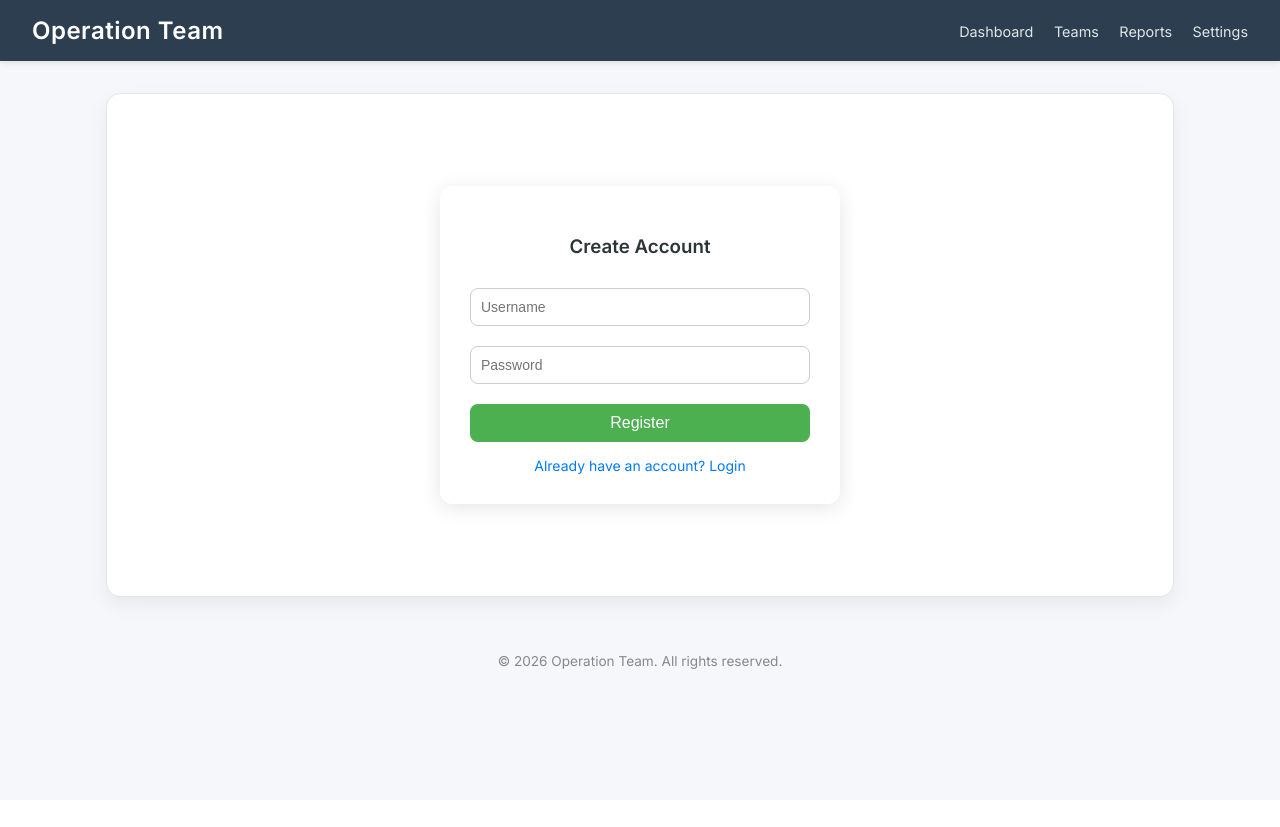
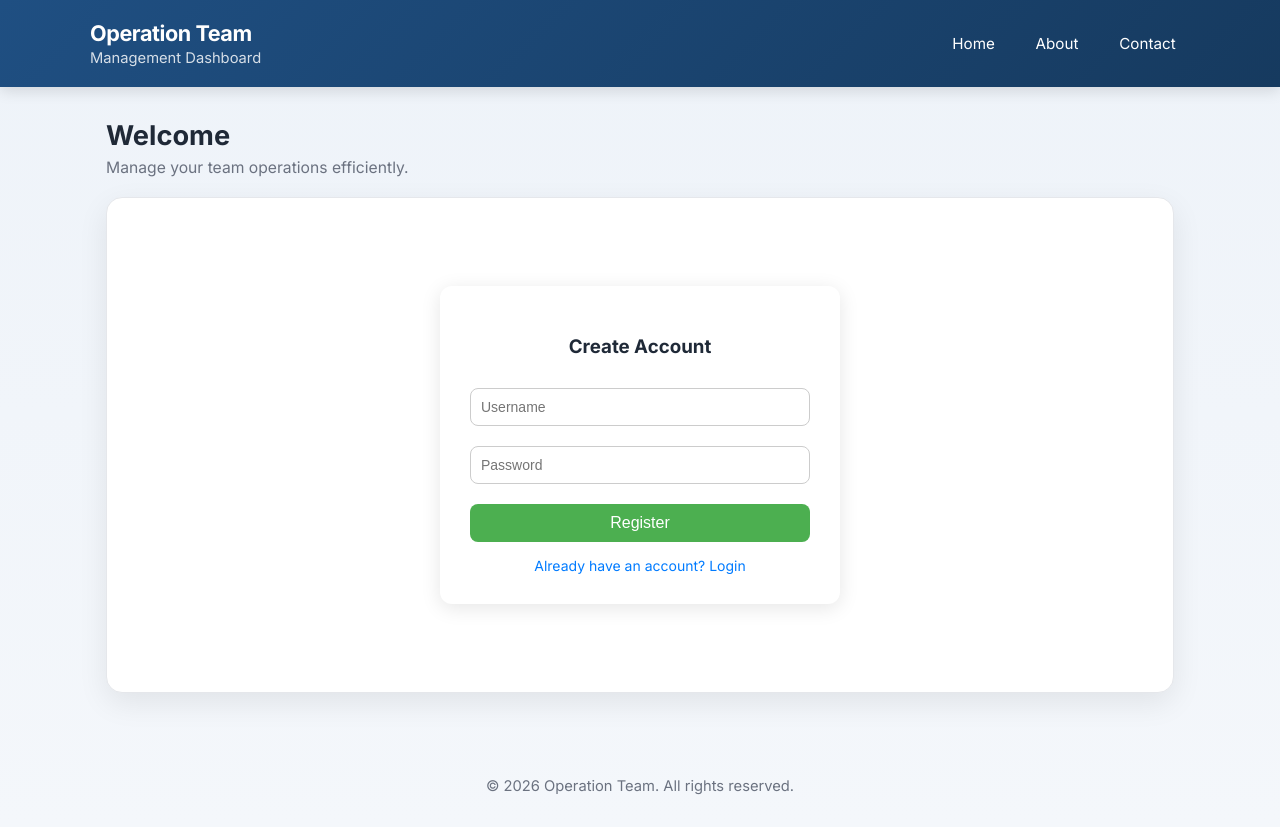
Before and after one commit to clarincehierro001-hue/justforyou, a Flask app: page /register in a window 1280 px wide. Before the commit the page ends 669 px from the top, so only its background shows below. Run offline with Flask 3, Linux system fonts and the light colour scheme.

Commit message:
base.html

```diff
--- a/templates/base.html
+++ b/templates/base.html
@@ -1,138 +1,176 @@
 <!DOCTYPE html>
 <html lang="en">
 <head>
-    <meta charset="UTF-8">
-    <meta name="viewport" content="width=device-width, initial-scale=1.0">
-    <title>Operation Team</title>
+    <meta charset="UTF-8" />
+    <meta name="viewport" content="width=device-width, initial-scale=1.0" />
+    <meta name="description" content="Operation Team dashboard" />
+    <title>{% block title %}Operation Team{% endblock %}</title>
 
     <!-- Google Font -->
-    <link href="https://fonts.googleapis.com/css2?family=Inter:wght@300;400;500;600&display=swap" rel="stylesheet">
+    <link href="https://fonts.googleapis.com/css2?family=Inter:wght@300;400;500;600;700&display=swap" rel="stylesheet">
 
     <style>
         :root {
-            --bg: #f5f7fa;
-            --card: #ffffff;
-            --text: #2d3436;
-            --primary: #2c3e50;
-            --accent: #3498db;
-            --border: #e0e6ed;
-        }
-
-        /* Dark Mode */
-        @media (prefers-color-scheme: dark) {
-            :root {
-                --bg: #1e1e2f;
-                --card: #2b2b3c;
-                --text: #f1f1f1;
-                --primary: #111827;
-                --border: #3a3a4f;
-            }
+            --bg: #f4f7fb;
+            --surface: #ffffff;
+            --surface-soft: #f9fbfd;
+            --text: #1f2937;
+            --muted: #6b7280;
+            --primary: #1f4f82;
+            --primary-dark: #163a5f;
+            --border: #e5e7eb;
+            --shadow: 0 10px 30px rgba(0, 0, 0, 0.08);
+            --radius: 16px;
+            --max-width: 1100px;
         }
 
         * {
             box-sizing: border-box;
         }
 
+        html {
+            scroll-behavior: smooth;
+        }
+
         body {
             margin: 0;
             font-family: 'Inter', sans-serif;
-            background: var(--bg);
+            background: linear-gradient(180deg, #eef3f9 0%, var(--bg) 100%);
+            color: var(--text);
+            min-height: 100vh;
+            display: flex;
+            flex-direction: column;
+        }
+
+        a {
+            color: inherit;
+            text-decoration: none;
+        }
+
+        header {
+            background: linear-gradient(135deg, var(--primary), var(--primary-dark));
+            color: white;
+            padding: 1.25rem 2rem;
+            box-shadow: 0 4px 14px rgba(0, 0, 0, 0.12);
+            position: sticky;
+            top: 0;
+            z-index: 100;
+        }
+
+        .header-container {
+            max-width: var(--max-width);
+            margin: 0 auto;
+            display: flex;
+            align-items: center;
+            justify-content: space-between;
+            gap: 1rem;
+            flex-wrap: wrap;
+        }
+
+        .brand {
+            display: flex;
+            flex-direction: column;
+            gap: 0.2rem;
+        }
+
+        .brand h1 {
+            margin: 0;
+            font-size: 1.35rem;
+            font-weight: 700;
+            letter-spacing: -0.02em;
+        }
+
+        .brand p {
+            margin: 0;
+            font-size: 0.92rem;
+            color: rgba(255, 255, 255, 0.82);
+        }
+
+        nav {
+            display: flex;
+            gap: 0.75rem;
+            flex-wrap: wrap;
+        }
+
+        nav a {
+            padding: 0.55rem 0.9rem;
+            border-radius: 10px;
+            color: white;
+            font-size: 0.95rem;
+            transition: background 0.2s ease, transform 0.2s ease;
+        }
+
+        nav a:hover {
+            background: rgba(255, 255, 255, 0.12);
+            transform: translateY(-1px);
+        }
+
+        main {
+            flex: 1;
+            width: 100%;
+            max-width: var(--max-width);
+            margin: 2rem auto;
+            padding: 0 1rem 2rem;
+        }
+
+        .page-header {
+            margin-bottom: 1.25rem;
+        }
+
+        .page-header h2 {
+            margin: 0 0 0.35rem;
+            font-size: 1.7rem;
+            font-weight: 700;
             color: var(--text);
         }
 
-        /* HEADER */
-        header {
-            background: var(--primary);
-            color: white;
-            padding: 1rem 2rem;
-            display: flex;
-            align-items: center;
-            justify-content: space-between;
-            box-shadow: 0 2px 6px rgba(0,0,0,0.1);
-        }
-
-        header h2 {
+        .page-header p {
             margin: 0;
-            font-weight: 600;
-            letter-spacing: 0.5px;
-        }
-
-        nav a {
-            color: #dfe6e9;
-            margin-left: 1rem;
-            text-decoration: none;
-            font-size: 0.9rem;
-            transition: 0.2s;
-        }
-
-        nav a:hover {
-            color: white;
-        }
-
-        /* MAIN */
-        main {
-            padding: 2rem 1rem;
-            max-width: 1100px;
-            margin: auto;
+            color: var(--muted);
+            font-size: 0.98rem;
         }
 
         .card {
-            background: var(--card);
-            border-radius: 14px;
-            padding: 2rem;
-            box-shadow: 0 8px 20px rgba(0,0,0,0.06);
+            background: var(--surface);
             border: 1px solid var(--border);
-            animation: fadeIn 0.4s ease;
+            border-radius: var(--radius);
+            padding: 1.75rem;
+            box-shadow: var(--shadow);
         }
 
-        /* FOOTER */
         footer {
+            margin-top: auto;
             text-align: center;
-            padding: 1.5rem;
-            font-size: 0.85rem;
-            color: #888;
+            padding: 1.25rem 1rem 2rem;
+            font-size: 0.92rem;
+            color: var(--muted);
         }
 
-        /* UTILITIES */
-        .btn {
-            display: inline-block;
-            padding: 0.6rem 1rem;
-            border-radius: 8px;
-            background: var(--accent);
-            color: white;
-            text-decoration: none;
-            font-size: 0.9rem;
-            transition: 0.2s;
-        }
+        @media (max-width: 768px) {
+            header {
+                padding: 1rem 1rem;
+            }
 
-        .btn:hover {
-            opacity: 0.9;
-        }
+            .brand h1 {
+                font-size: 1.15rem;
+            }
 
-        @keyframes fadeIn {
-            from {
-                opacity: 0;
-                transform: translateY(10px);
+            main {
+                margin: 1.25rem auto;
+                padding: 0 0.85rem 1.5rem;
             }
-            to {
-                opacity: 1;
-                transform: translateY(0);
+
+            .card {
+                padding: 1.25rem;
+                border-radius: 14px;
             }
-        }
 
-        /* MOBILE */
-        @media (max-width: 600px) {
-            header {
-                flex-direction: column;
-                align-items: flex-start;
+            .page-header h2 {
+                font-size: 1.4rem;
             }
 
             nav {
-                margin-top: 0.5rem;
-            }
-
-            .card {
-                padding: 1.5rem;
+                width: 100%;
             }
         }
     </style>
@@ -140,19 +178,29 @@
 <body>
 
     <header>
-        <h2>Operation Team</h2>
-        <nav>
-            <a href="#">Dashboard</a>
-            <a href="#">Teams</a>
-            <a href="#">Reports</a>
-            <a href="#">Settings</a>
-        </nav>
+        <div class="header-container">
+            <div class="brand">
+                <h1>Operation Team</h1>
+                <p>Management Dashboard</p>
+            </div>
+
+            <nav>
+                <a href="/">Home</a>
+                <a href="/about">About</a>
+                <a href="/contact">Contact</a>
+            </nav>
+        </div>
     </header>
 
     <main>
-        <div class="card">
+        <section class="page-header">
+            <h2>{% block page_title %}Welcome{% endblock %}</h2>
+            <p>{% block page_description %}Manage your team operations efficiently.{% endblock %}</p>
+        </section>
+
+        <section class="card">
             {% block content %}{% endblock %}
-        </div>
+        </section>
     </main>
 
     <footer>
```
